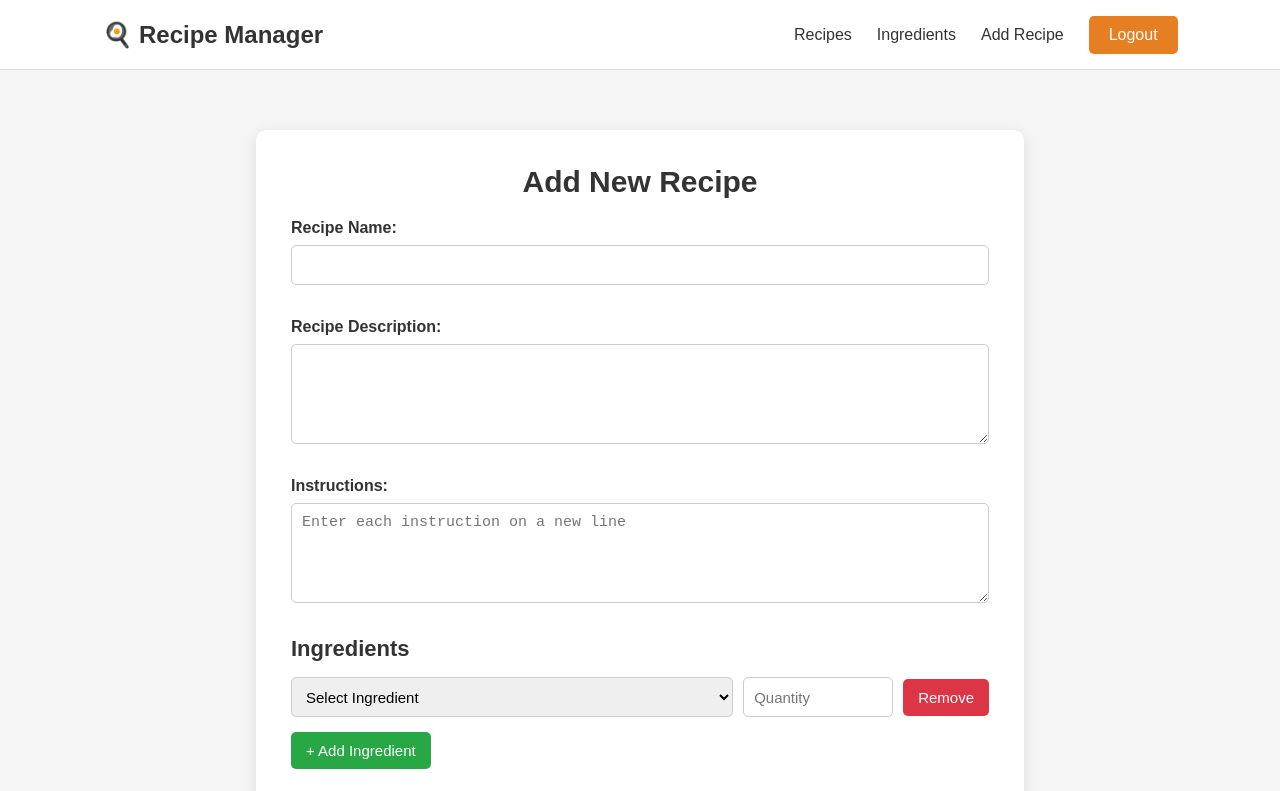
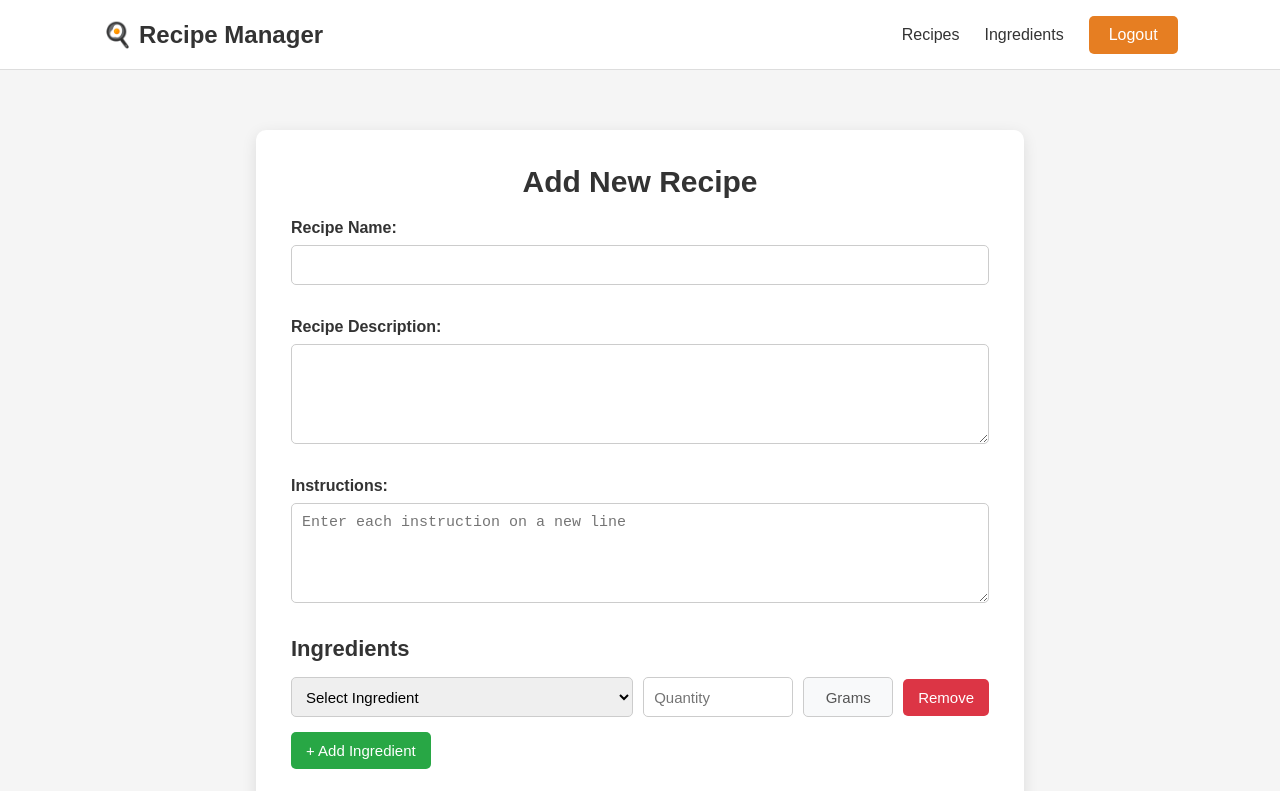
Before and after one commit to NirjalDahal/RecipeManagementSystem, a plain HTML site: page recipe-form.html in a window 1280 px wide. Shown: the top 791 px of the page. Drawn offline with Linux system fonts and the light colour scheme.

Commit message:
Made minor improvements

```diff
--- a/css/recipe-details.css
+++ b/css/recipe-details.css
@@ -11,10 +11,6 @@ body {
   font-family: Arial, sans-serif;
   background-color: #f5f5f5;
   color: #333;
-}
-
-main {
-  flex: 1;
 }
 
 .navbar {
@@ -151,6 +147,7 @@ nav a:hover {
 
 .footer {
   background-color: #333;
+  margin-top: auto;
   color: white;
   text-align: center;
   padding: 20px;
--- a/css/recipe.css
+++ b/css/recipe.css
@@ -276,6 +276,20 @@ nav a:hover {
   width: 150px;
 }
 
+.unit {
+  min-width: 90px;
+  height: 40px;
+  padding: 0 12px;
+  border: 1px solid #ccc;
+  border-radius: 5px;
+  background-color: #f8f9fa;
+  display: flex;
+  align-items: center;
+  justify-content: center;
+  font-size: 15px;
+  color: #555;
+}
+
 .remove-btn {
   padding: 10px 15px;
   background-color: #dc3545;
--- a/recipe-form.html
+++ b/recipe-form.html
@@ -3,7 +3,7 @@
   <head>
     <meta charset="UTF-8" />
     <meta name="viewport" content="width=device-width, initial-scale=1.0" />
-    <title>Add Recipe</title>
+    <title>Recipe Form</title>
     <link rel="stylesheet" href="css/recipe.css" />
   </head>
   <body>
@@ -13,7 +13,6 @@
       <nav>
         <a href="recipe.html">Recipes</a>
         <a href="ingredients.html">Ingredients</a>
-        <a href="recipe-form.html">Add Recipe</a>
         <a href="login.html" class="logout-btn">Logout</a>
       </nav>
     </header>
@@ -53,6 +52,8 @@
 
             <input type="number" placeholder="Quantity" min="0" />
 
+            <span class="unit">Grams</span>
+
             <button type="button" class="remove-btn">Remove</button>
           </div>
 
```
Also changed, not shown: recipe-details.html (+1 -1 lines).
